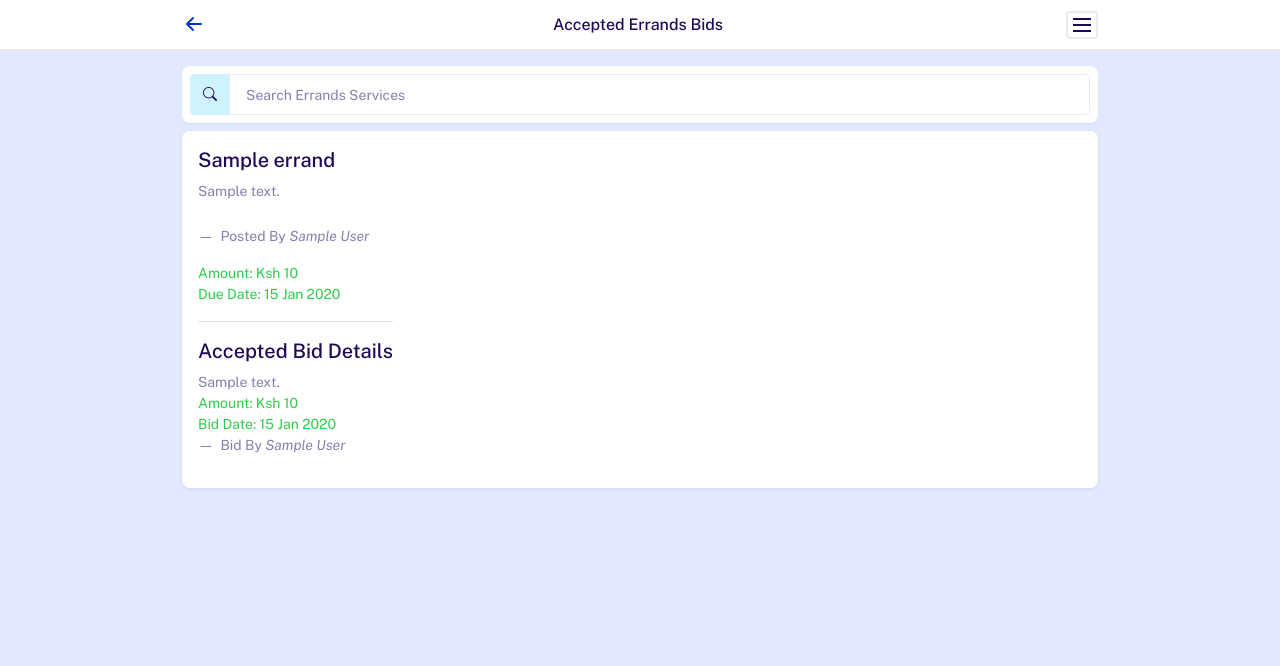
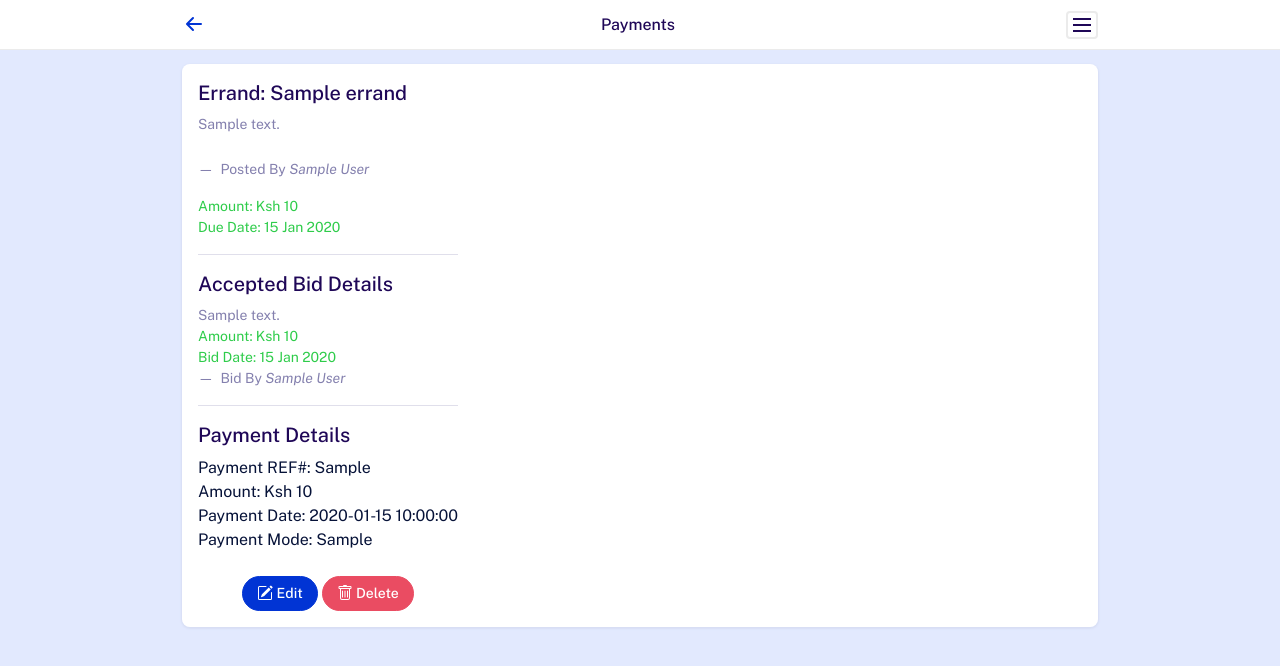
Before and after one commit to MartDevelopers-Inc/Errads_Service, a PHP site: page /views/payments in a window 1280 px wide. Shown: the top 666 px of the page. Run offline with PHP 8.4, Linux system fonts and the light colour scheme; a user stored in the database is signed in; tables that the repository leaves empty or names only in its code hold one stand-in row (values such as "Sample post"); some libraries are stand-ins or nearby versions.

Commit message:
Implement Payments - Update And Delete Modals

```diff
--- a/views/payments.php
+++ b/views/payments.php
@@ -52,7 +52,7 @@ if (isset($_POST['update_payment'])) {
 }
 
 /* Delete Payments */
-if (isset($_POST['delete_paayment'])) {
+if (isset($_POST['delete_payment'])) {
     $payment_id = $_POST['payment_id'];
 
     /* Persist */
@@ -93,7 +93,7 @@ require_once('../partials/head.php');
                 </div>
                 <!-- Page Title-->
                 <div class="page-heading">
-                    <h6 class="mb-0">Accepted Errands Bids</h6>
+                    <h6 class="mb-0">Payments</h6>
                 </div>
                 <!-- Navbar Toggler-->
                 <div class="navbar--toggler" id="affanNavbarToggler"><span class="d-block"></span><span class="d-block"></span><span class="d-block"></span></div>
@@ -119,27 +119,17 @@ require_once('../partials/head.php');
     <div class="sidenav-black-overlay"></div>
     <!-- Side Nav Wrapper-->
     <?php require_once('../partials/side_nav.php'); ?>
-
-    <div class="page-content-wrapper py-3">
+    <br><br>
+    <div class="py-3">
         <!-- Add New Staff-->
         <div class="container">
-            <div class="card mb-2">
-                <div class="card-body p-2">
-                    <div class="chat-search-box">
-                        <form action="search_errands" method="GET">
-                            <div class="input-group"><span class="input-group-text" id="searchbox"><i class="bi bi-search"></i></span>
-                                <input class="form-control" name="search_query" type="text" placeholder="Search Errands Services" aria-describedby="searchbox">
-                            </div>
-                        </form>
-                    </div>
-                </div>
-            </div>
             <!-- Element Heading-->
             <div class="element-heading">
             </div>
             <!-- Chat User List-->
             <?php
-            $ret = "SELECT * FROM accepted_bids ab
+            $ret = "SELECT * FROM payments p
+            INNER JOIN accepted_bids ab ON p.payment_accepted_bid_id  = ab.accepted_bid_id
             INNER JOIN biddings b  ON ab.accepted_bid_bidding_id = b.bidding_id
             INNER JOIN users u ON b.bidding_user_id = u.user_id
             INNER JOIN errands e ON e.errand_id = b.bidding_errand_id";
@@ -151,7 +141,7 @@ require_once('../partials/head.php');
                 <ul class="ps-0 chat-user-list">
                     <li class="p-3 chat-unread">
                         <div class="text-content">
-                            <h5><?php echo $biddings->errand_name; ?> </h5>
+                            <h5>Errand: <?php echo $biddings->errand_name; ?> </h5>
                             <p><?php echo $biddings->errand_description; ?></p><br>
                             <figcaption class="blockquote-footer">
                                 Posted By <cite title="Source Title"><?php echo $biddings->user_fname . ' ' . $biddings->user_lname; ?></cite>
@@ -174,12 +164,44 @@ require_once('../partials/head.php');
                             <figcaption class="blockquote-footer">
                                 Bid By <cite title="Source Title"><?php echo $biddings->user_fname . ' ' . $biddings->user_lname; ?></cite>
                             </figcaption>
+                            <hr>
+                            <h5>Payment Details </h5>
+                            <span class="text-dark">
+                                Payment REF#: <?php echo $biddings->payment_ref; ?><br>
+                                Amount: Ksh <?php echo number_format($biddings->payment_amount); ?><br>
+                                Payment Date: <?php echo $biddings->payment_date; ?><br>
+                                Payment Mode: <?php echo $biddings->payment_mode; ?><br>
+                            </span>
+                            <br>
+                            <div class="text-center">
+                                <button class="btn btn-round btn-primary" type="button" data-bs-toggle="modal" data-bs-target="#update_<?php echo $biddings->payment_id; ?>">
+                                    <svg xmlns="http://www.w3.org/2000/svg" width="16" height="16" fill="currentColor" class="bi bi-pencil-square" viewBox="0 0 16 16">
+                                        <path d="M15.502 1.94a.5.5 0 0 1 0 .706L14.459 3.69l-2-2L13.502.646a.5.5 0 0 1 .707 0l1.293 1.293zm-1.75 2.456-2-2L4.939 9.21a.5.5 0 0 0-.121.196l-.805 2.414a.25.25 0 0 0 .316.316l2.414-.805a.5.5 0 0 0 .196-.12l6.813-6.814z" />
+                                        <path fill-rule="evenodd" d="M1 13.5A1.5 1.5 0 0 0 2.5 15h11a1.5 1.5 0 0 0 1.5-1.5v-6a.5.5 0 0 0-1 0v6a.5.5 0 0 1-.5.5h-11a.5.5 0 0 1-.5-.5v-11a.5.5 0 0 1 .5-.5H9a.5.5 0 0 0 0-1H2.5A1.5 1.5 0 0 0 1 2.5v11z" />
+                                    </svg>
+                                    Edit
+                                </button>
+                                <button class="btn btn-round btn-danger" type="button" data-bs-toggle="modal" data-bs-target="#delete_<?php echo $biddings->payment_id; ?>">
+                                    <svg xmlns="http://www.w3.org/2000/svg" width="16" height="16" fill="currentColor" class="bi bi-trash" viewBox="0 0 16 16">
+                                        <path d="M5.5 5.5A.5.5 0 0 1 6 6v6a.5.5 0 0 1-1 0V6a.5.5 0 0 1 .5-.5zm2.5 0a.5.5 0 0 1 .5.5v6a.5.5 0 0 1-1 0V6a.5.5 0 0 1 .5-.5zm3 .5a.5.5 0 0 0-1 0v6a.5.5 0 0 0 1 0V6z" />
+                                        <path fill-rule="evenodd" d="M14.5 3a1 1 0 0 1-1 1H13v9a2 2 0 0 1-2 2H5a2 2 0 0 1-2-2V4h-.5a1 1 0 0 1-1-1V2a1 1 0 0 1 1-1H6a1 1 0 0 1 1-1h2a1 1 0 0 1 1 1h3.5a1 1 0 0 1 1 1v1zM4.118 4 4 4.059V13a1 1 0 0 0 1 1h6a1 1 0 0 0 1-1V4.059L11.882 4H4.118zM2.5 3V2h11v1h-11z" />
+                                    </svg>
+                                    Delete
+                                </button>
+                            </div>
                         </div>
                     </li>
                 </ul>
                 <br>
+                <!-- Edit Modal -->
+                <!-- End Edit -->
+
+
+                <!-- Delete Modal -->
+                <!-- End Delete -->
             <?php
             } ?>
+            <br><br><br>
         </div>
     </div>
     <!-- Footer Nav-->
```
